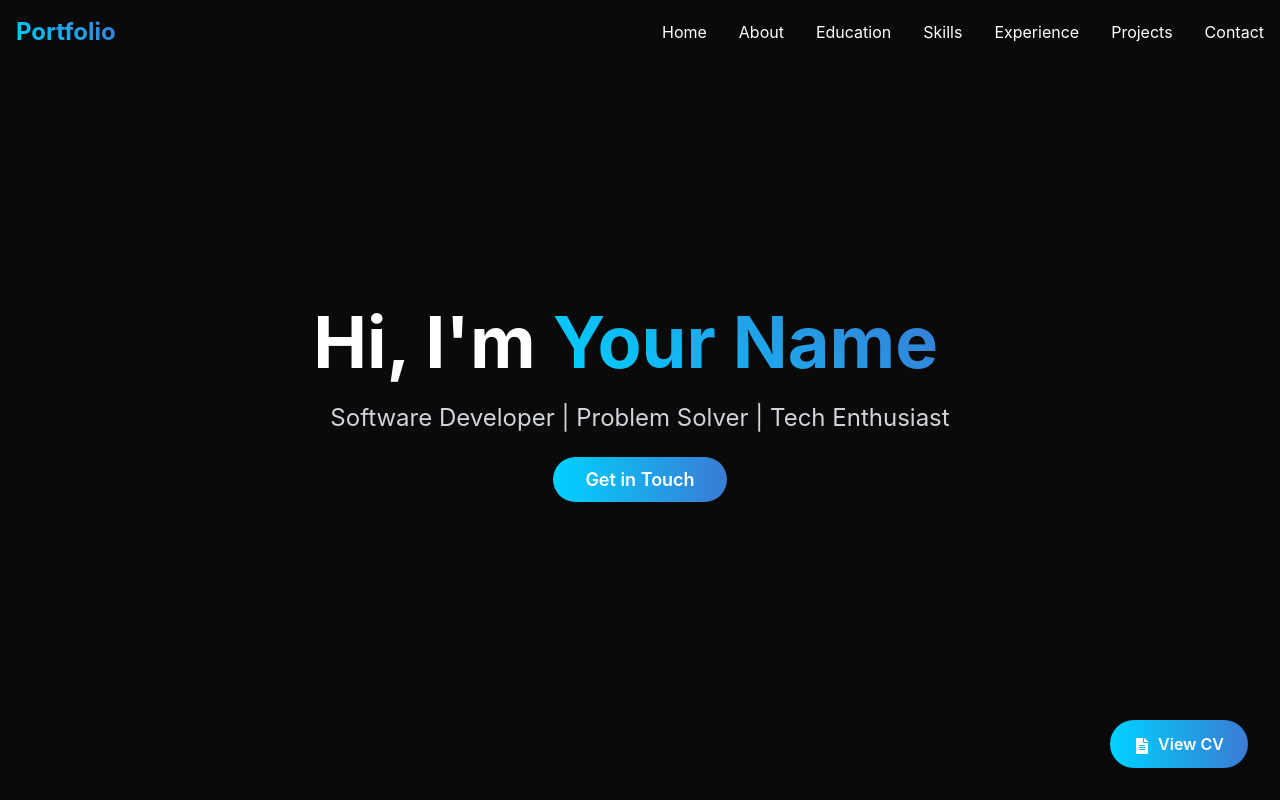
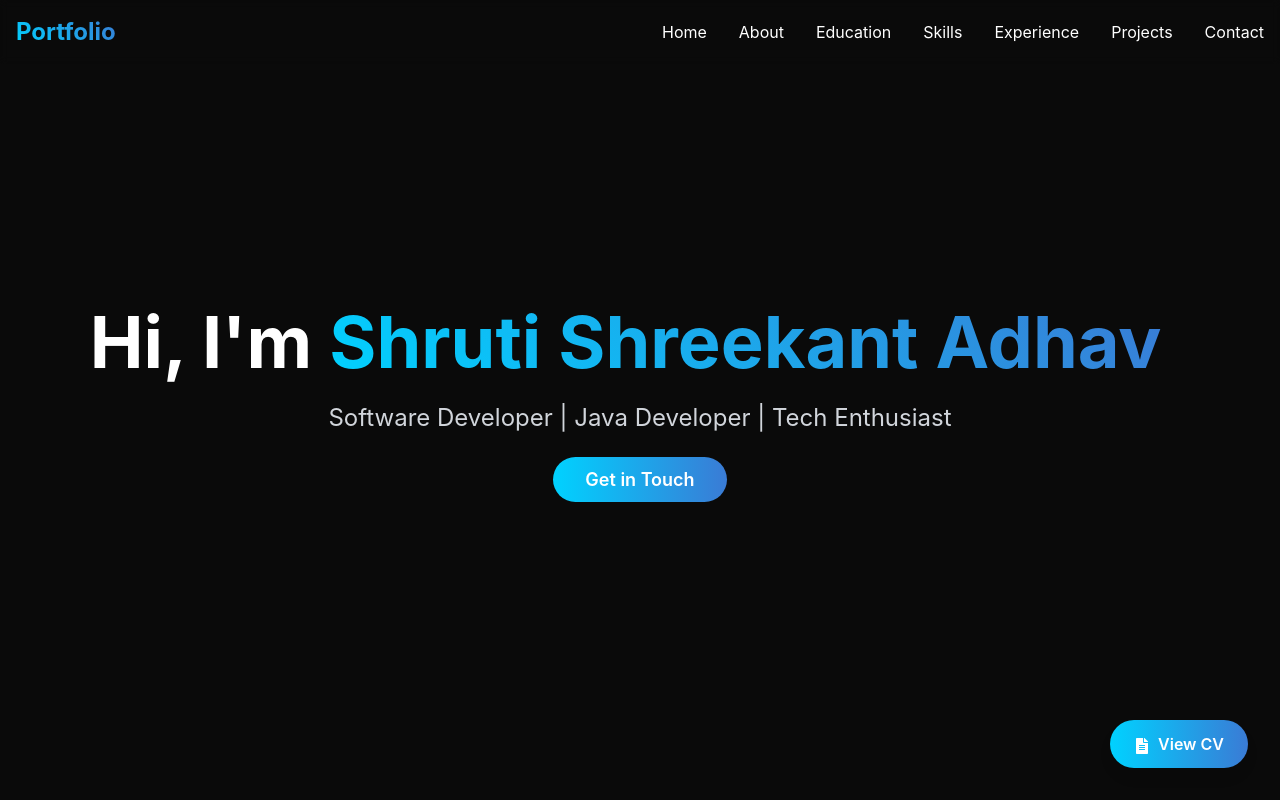
Before and after one commit to adhavshruti12/Portfolio-shruti, a React (Vite) app: page / in a window 1280 px wide. Shown: the top 800 px of the page. Built offline with nearby package versions, Linux system fonts and the light colour scheme.

Commit message:
Update Hero.jsx

```diff
--- a/src/components/Hero.jsx
+++ b/src/components/Hero.jsx
@@ -3,7 +3,7 @@ import { motion } from 'framer-motion';
 
 function Hero() {
   const [text, setText] = useState('');
-  const fullText = "Your Name";
+  const fullText = "Shruti Shreekant Adhav";
   const typingSpeed = 150;
 
   useEffect(() => {
@@ -38,7 +38,7 @@ function Hero() {
           transition={{ duration: 0.5, delay: 0.2 }}
           className="text-xl md:text-2xl text-gray-300 mb-8"
         >
-          Software Developer | Problem Solver | Tech Enthusiast
+          Software Developer | Java Developer | Tech Enthusiast
         </motion.p>
         <motion.div
           initial={{ opacity: 0, y: 20 }}
```
